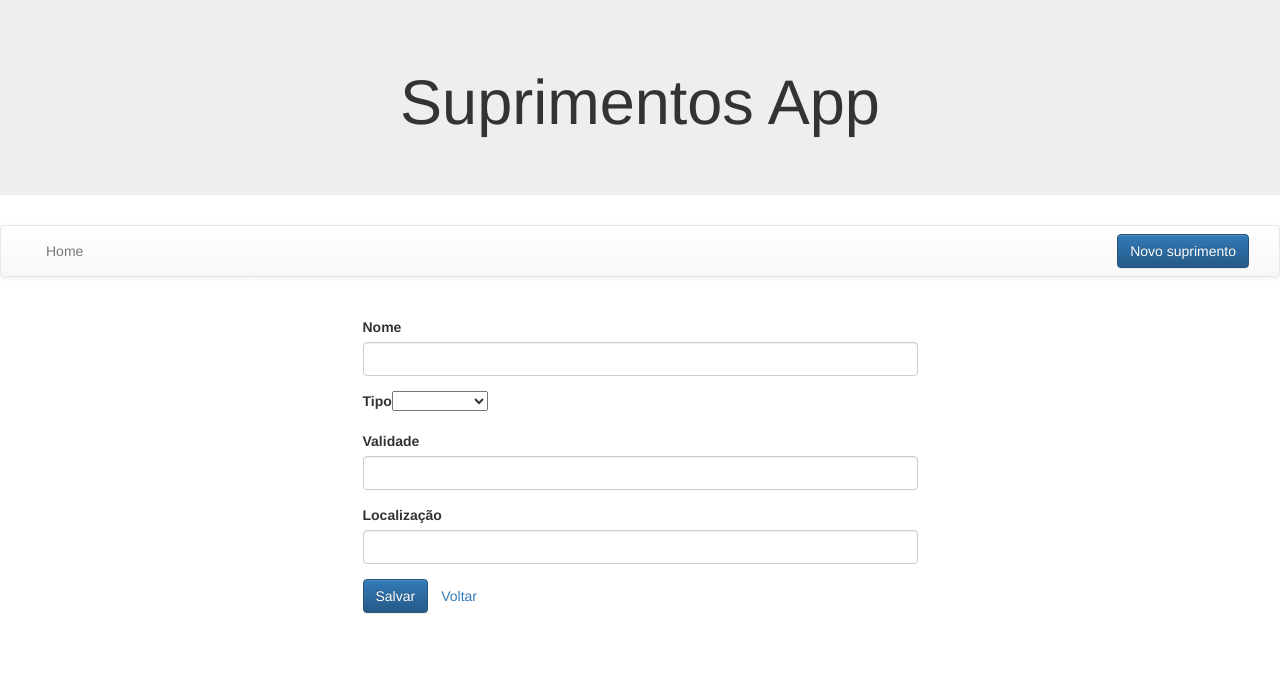
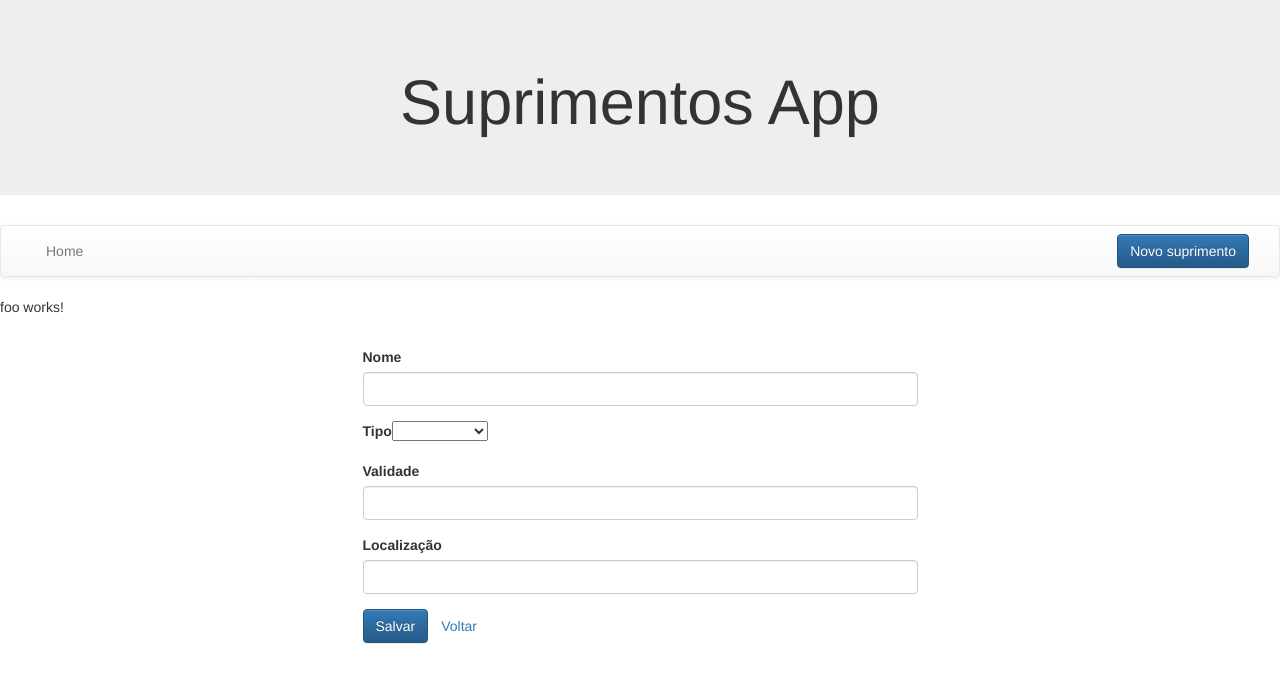
Before and after one commit to victorserpac/supplies-ui, an Angular app: page /cadastro in a window 1280 px wide. Shown: the top 682 px of the page. Built offline with nearby package versions, Linux system fonts and the light colour scheme.

Commit message:
Create foo module for tests

```diff
--- a/src/app/app.component.html
+++ b/src/app/app.component.html
@@ -17,4 +17,8 @@
   </div>
 </nav>
 
+<app-foo></app-foo>
+<!-- <app-supply></app-supply> -->
+<!-- <supply></supply> -->
+
 <router-outlet></router-outlet>
--- a/src/app/app.component.ts
+++ b/src/app/app.component.ts
@@ -5,6 +5,4 @@ import { Component } from '@angular/core';
   templateUrl: './app.component.html',
   styleUrls: ['./app.component.css']
 })
-export class AppComponent {
-  title = 'app works!';
-}
+export class AppComponent { }
--- /dev/null
+++ b/src/app/foo/foo.component.html
@@ -0,0 +1,3 @@
+<p>
+  foo works!
+</p>
--- /dev/null
+++ b/src/app/foo/foo.component.ts
@@ -0,0 +1,15 @@
+import { Component, OnInit } from '@angular/core';
+
+@Component({
+  selector: 'app-foo',
+  templateUrl: './foo.component.html',
+  styleUrls: ['./foo.component.css']
+})
+export class FooComponent implements OnInit {
+
+  constructor() { }
+
+  ngOnInit() {
+  }
+
+}
--- a/src/app/supply-listing/supply-listing.component.html
+++ b/src/app/supply-listing/supply-listing.component.html
@@ -3,6 +3,6 @@
   Listagem
   <div class="row">
     <!-- <supply *ngFor="let foto of fotos" class="col-md-3"></supply> -->
-    <!-- <supply></supply> -->
+    <!-- <app-supply></app-supply> -->
   </div>
 </div>
--- a/src/app/supply-listing/supply-listing.component.ts
+++ b/src/app/supply-listing/supply-listing.component.ts
@@ -1,15 +1,9 @@
-import { Component, OnInit } from '@angular/core';
+import { Component } from '@angular/core';
+// import { SupplyComponent } from '../supply/supply.component';
 
 @Component({
-  selector: 'app-supply-listing',
+  selector: 'supply-listing',
   templateUrl: './supply-listing.component.html',
   styleUrls: ['./supply-listing.component.css']
 })
-export class SupplyListingComponent implements OnInit {
-
-  constructor() { }
-
-  ngOnInit() {
-  }
-
-}
+export class SupplyListingComponent { }
```
Also changed, not shown: src/app/app.module.ts (+9 -7 lines), src/app/foo/foo.module.ts (added, +10 -0 lines), src/app/supply/supply.module.ts (+4 -7 lines), src/app/foo/foo.component.css (added), 1 other file (tests, documents, lock files or other folders).
